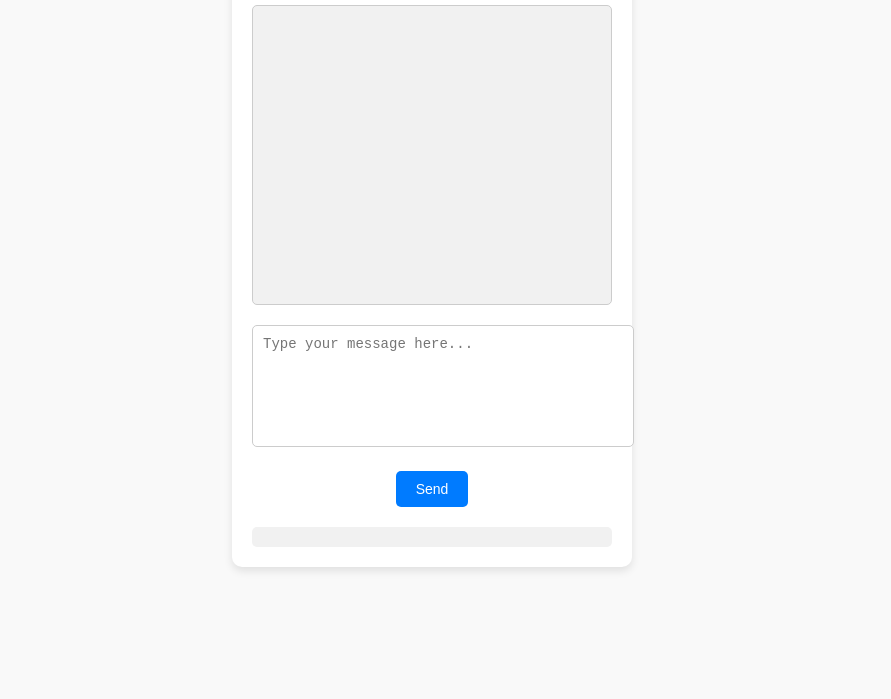
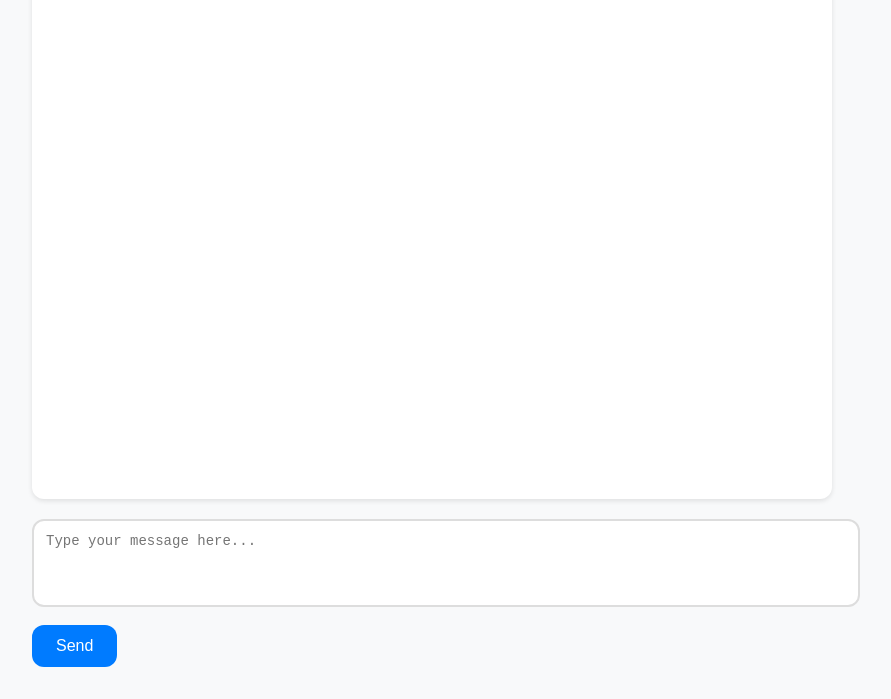
Before and after one commit to AnaAvakimova/flask-chatbot, a plain HTML site: page static/index.html in a window 1280 px wide. Shown: the part 156-855 px from the top of the page, without its empty margins (208-1099 px from the left). Before the commit the page ends 800 px from the top, so only its background shows below. Drawn offline with Linux system fonts and the light colour scheme.

Commit message:
fix(ui): styles updated;

```diff
--- a/static/styles.css
+++ b/static/styles.css
@@ -1,104 +1,112 @@
-/* General body styling */
+/* Modern Variables */
+:root {
+    --primary-color: #007bff;
+    --secondary-color: #6c757d;
+    --background-color: #f8f9fa;
+    --chat-bg: #ffffff;
+    --user-message-bg: #e3f2fd;
+    --bot-message-bg: #f5f5f5;
+    --shadow: 0 2px 5px rgba(0,0,0,0.1);
+    --radius: 12px;
+    --spacing: 20px;
+}
+
+/* Base Styles */
 body {
-    font-family: Arial, sans-serif;
+    font-family: 'Segoe UI', Tahoma, Geneva, Verdana, sans-serif;
     margin: 0;
     padding: 0;
-    background-color: #f9f9f9;
+    background-color: var(--background-color);
     color: #333;
-    display: flex;
-    justify-content: center;
-    align-items: center;
-    height: 100vh;
+    line-height: 1.6;
 }
 
-/* Main container */
 .container {
-    width: 400px;
-    background-color: #fff;
-    border-radius: 10px;
-    box-shadow: 0 4px 8px rgba(0, 0, 0, 0.1);
-    padding: 20px;
-    box-sizing: border-box;
-    text-align: center;
+    max-width: 800px;
+    margin: 2rem auto;
+    padding: 0 20px;
 }
 
-/* Header styling */
 h1 {
-    font-size: 24px;
-    color: #444;
-    margin-bottom: 20px;
+    text-align: center;
+    color: var(--primary-color);
+    margin-bottom: 2rem;
+    font-weight: 600;
 }
 
-/* Textarea styling */
+/* Chat Window Styles */
+.chat-window {
+    background: var(--chat-bg);
+    border-radius: var(--radius);
+    box-shadow: var(--shadow);
+    height: 500px;
+    overflow-y: auto;
+    padding: var(--spacing);
+    margin-bottom: var(--spacing);
+}
+
+/* Message Styles */
+.user-message, .bot-message {
+    max-width: 80%;
+    margin: 10px 0;
+    padding: 12px 16px;
+    border-radius: var(--radius);
+    position: relative;
+}
+
+.user-message {
+    background: var(--user-message-bg);
+    margin-left: auto;
+    border-bottom-right-radius: 4px;
+}
+
+.bot-message {
+    background: var(--bot-message-bg);
+    margin-right: auto;
+    border-bottom-left-radius: 4px;
+}
+
+/* Input Area Styles */
 textarea {
     width: 100%;
-    height: 100px;
-    border: 1px solid #ccc;
-    border-radius: 5px;
-    padding: 10px;
+    padding: 12px;
+    border: 2px solid #ddd;
+    border-radius: var(--radius);
+    resize: none;
+    height: 60px;
+    margin-bottom: 10px;
     font-size: 14px;
-    resize: none;
-    margin-bottom: 20px;
+    transition: border-color 0.3s ease;
 }
 
-/* Button styling */
+textarea:focus {
+    outline: none;
+    border-color: var(--primary-color);
+}
+
 button {
-    background-color: #007BFF;
-    color: #fff;
+    background-color: var(--primary-color);
+    color: white;
     border: none;
-    border-radius: 5px;
-    padding: 10px 20px;
-    font-size: 14px;
+    padding: 12px 24px;
+    border-radius: var(--radius);
     cursor: pointer;
-    transition: background-color 0.3s;
+    font-size: 16px;
+    transition: background-color 0.3s ease;
 }
 
 button:hover {
     background-color: #0056b3;
 }
 
-/* Chat response area */
-#response {
-    margin-top: 20px;
-    padding: 10px;
-    background-color: #f1f1f1;
-    border-radius: 5px;
-    text-align: left;
-    font-size: 14px;
-    white-space: pre-wrap;
-    word-wrap: break-word;
+/* Scrollbar Styles */
+.chat-window::-webkit-scrollbar {
+    width: 8px;
 }
 
-/* Chat window styling */
-.chat-window {
-    width: 100%;
-    height: 300px;
-    overflow-y: auto;
-    background-color: #f1f1f1;
-    border: 1px solid #ccc;
-    border-radius: 5px;
-    padding: 10px;
-    box-sizing: border-box;
-    margin-bottom: 20px;
-    font-size: 14px;
-}
-
-/* User and bot messages */
-.user-message {
-    text-align: right;
-    margin: 5px 0;
-    color: #007BFF;
-}
-
-.bot-message {
-    text-align: left;
-    margin: 5px 0;
-    color: #333;
-}
-
-/* Scrollbar styling */
-.chat-window::-webkit-scrollbar {
-    width: 8px;
+.chat-window::-webkit-scrollbar-track {
+    background: #f1f1f1;
+    border-radius: 4px;
 }
 
 .chat-window::-webkit-scrollbar-thumb {
@@ -107,5 +115,21 @@ button:hover {
 }
 
 .chat-window::-webkit-scrollbar-thumb:hover {
-    background: #aaa;
+    background: #999;
 }
+
+/* Responsive Design */
+@media (max-width: 600px) {
+    .container {
+        padding: 10px;
+        margin: 1rem auto;
+    }
+
+    .user-message, .bot-message {
+        max-width: 90%;
+    }
+
+    button {
+        width: 100%;
+    }
+}
```
